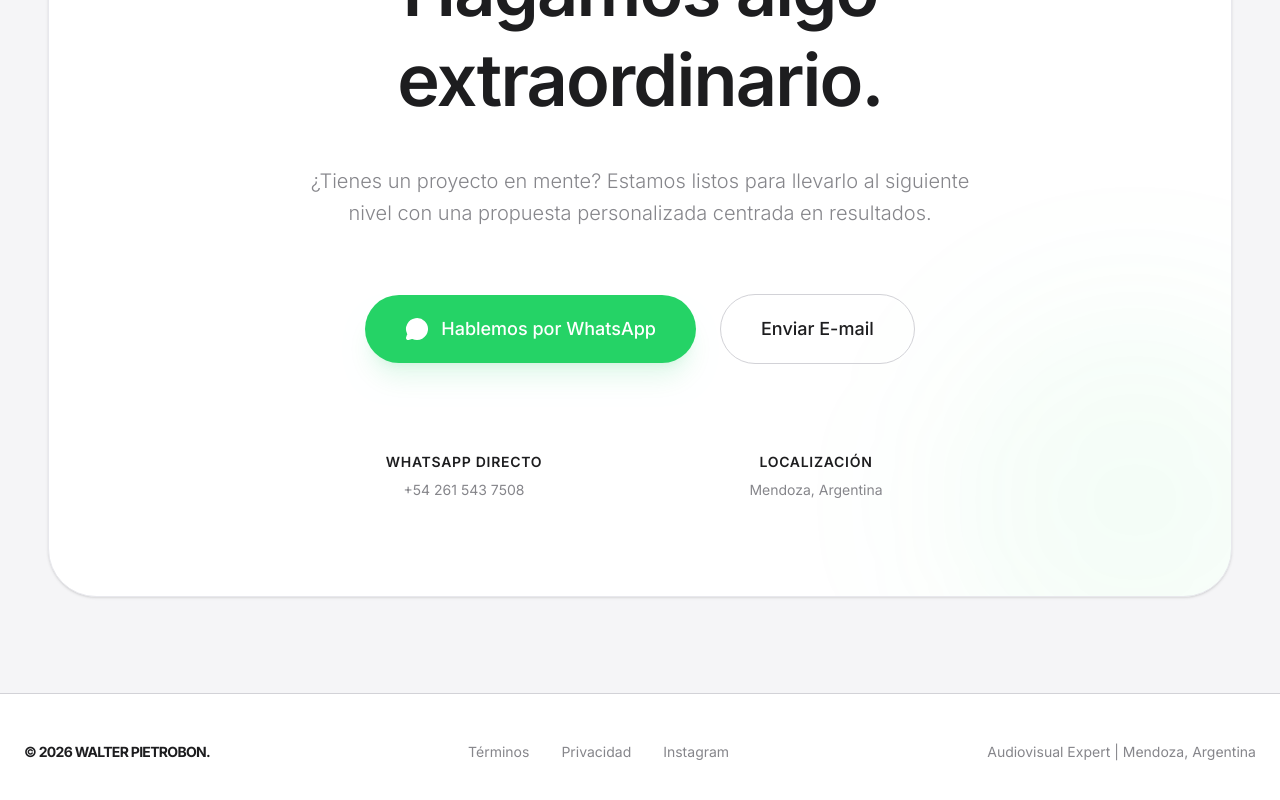
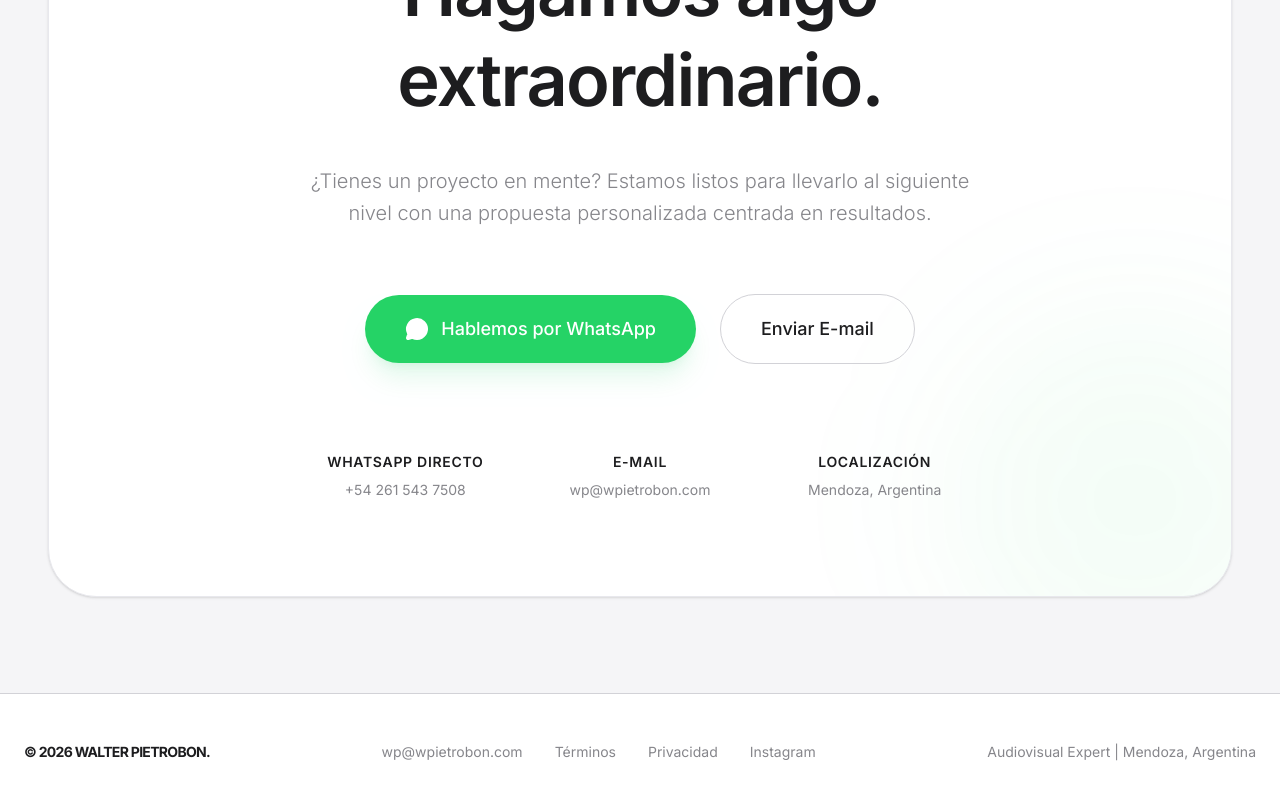
Before and after one commit to wp-afk/Walter-Pietrobon, a React (Vite) app: page / in a window 1280 px wide. Shown: the part 2526-3326 px from the top of the page. Built offline with nearby package versions, Linux system fonts and the light colour scheme.

Commit message:
feat: Add email contact and links
Introduces an email contact option and displays the email address in the footer. This enhances user communication channels and provides direct access to the email for inquiries.

```diff
--- a/src/App.tsx
+++ b/src/App.tsx
@@ -44,6 +44,7 @@ export default function App() {
             © 2026 WALTER PIETROBON.
           </div>
           <div className="flex gap-8">
+            <a href="mailto:wp@wpietrobon.com" className="hover:text-[#1D1D1F] transition-colors">wp@wpietrobon.com</a>
             <a href="#" className="hover:text-[#1D1D1F] transition-colors">Términos</a>
             <a href="#" className="hover:text-[#1D1D1F] transition-colors">Privacidad</a>
             <a href="#" className="hover:text-[#1D1D1F] transition-colors">Instagram</a>
--- a/src/components/Contact.tsx
+++ b/src/components/Contact.tsx
@@ -4,6 +4,10 @@ import { MessageCircle } from 'lucide-react';
 export default function Contact() {
   const handleWhatsApp = () => {
     window.open('https://wa.me/2615437508', '_blank');
+  };
+
+  const handleEmail = () => {
+    window.location.href = 'mailto:wp@wpietrobon.com';
   };
 
   return (
@@ -32,15 +36,22 @@ export default function Contact() {
                 Hablemos por WhatsApp
               </button>
 
-              <button className="text-[#1D1D1F] px-8 md:px-10 py-4 md:py-5 border border-[#D2D2D7] rounded-full text-lg font-medium hover:bg-[#F5F5F7] transition-all duration-300 w-full sm:w-auto">
+              <button
+                onClick={handleEmail}
+                className="text-[#1D1D1F] px-8 md:px-10 py-4 md:py-5 border border-[#D2D2D7] rounded-full text-lg font-medium hover:bg-[#F5F5F7] transition-all duration-300 w-full sm:w-auto"
+              >
                 Enviar E-mail
               </button>
             </div>
 
-            <div className="pt-8 md:pt-12 grid grid-cols-1 sm:grid-cols-2 gap-8 text-sm text-[#86868B]">
+            <div className="pt-8 md:pt-12 grid grid-cols-1 sm:grid-cols-3 gap-8 text-sm text-[#86868B]">
               <div>
                 <p className="font-semibold text-[#1D1D1F] uppercase tracking-wider mb-2">WhatsApp Directo</p>
                 <p>+54 261 543 7508</p>
+              </div>
+              <div>
+                <p className="font-semibold text-[#1D1D1F] uppercase tracking-wider mb-2">E-mail</p>
+                <p>wp@wpietrobon.com</p>
               </div>
               <div>
                 <p className="font-semibold text-[#1D1D1F] uppercase tracking-wider mb-2">Localización</p>
```
